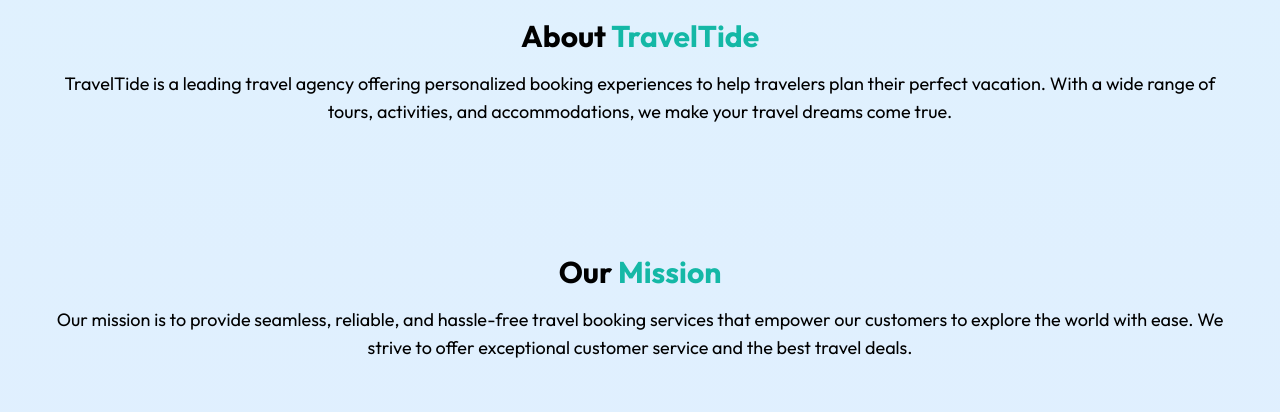
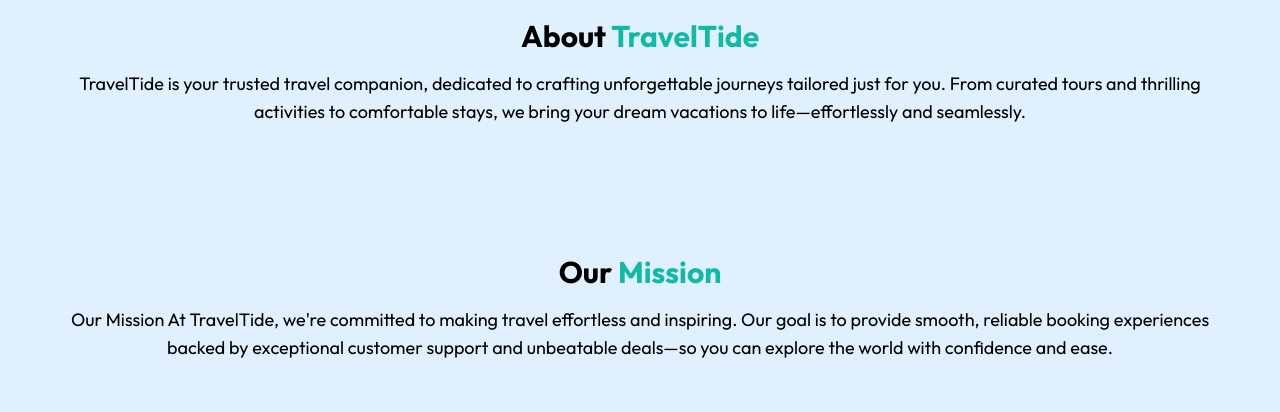
Before and after one commit to Khaosssss/TripTrail, a React (Vite) app in the folder frontend/: page /about in a window 1280 px wide. Shown: the part 338-750 px from the top of the page. Built offline with nearby package versions, Linux system fonts and the light colour scheme; no server answers; what @react-pdf/renderer would draw is missing.

Commit message:
Modified content of about page

```diff
--- a/frontend/src/pages/About.jsx
+++ b/frontend/src/pages/About.jsx
@@ -65,10 +65,10 @@
             animate={{ opacity: 1, y: 0 }}
             transition={{ delay: 0.5, duration: 0.8 }}
           >
-            TravelTide is a leading travel agency offering personalized booking
-            experiences to help travelers plan their perfect vacation. With a
-            wide range of tours, activities, and accommodations, we make your
-            travel dreams come true.
+            TravelTide is your trusted travel companion, dedicated to crafting
+            unforgettable journeys tailored just for you. From curated tours
+            and thrilling activities to comfortable stays, we bring your dream
+            vacations to life—effortlessly and seamlessly.
           </motion.p>
         </motion.div>
       </section>
@@ -94,10 +94,11 @@
             animate={{ opacity: 1, y: 0 }}
             transition={{ delay: 0.5, duration: 0.8 }}
           >
-            Our mission is to provide seamless, reliable, and hassle-free travel
-            booking services that empower our customers to explore the world
-            with ease. We strive to offer exceptional customer service and the
-            best travel deals.
+            Our Mission
+            At TravelTide, we're committed to making travel effortless and inspiring.
+            Our goal is to provide smooth, reliable booking experiences backed by exceptional
+            customer support and unbeatable deals—so you can explore the world
+            with confidence and ease.
           </motion.p>
         </motion.div>
       </section>
```
